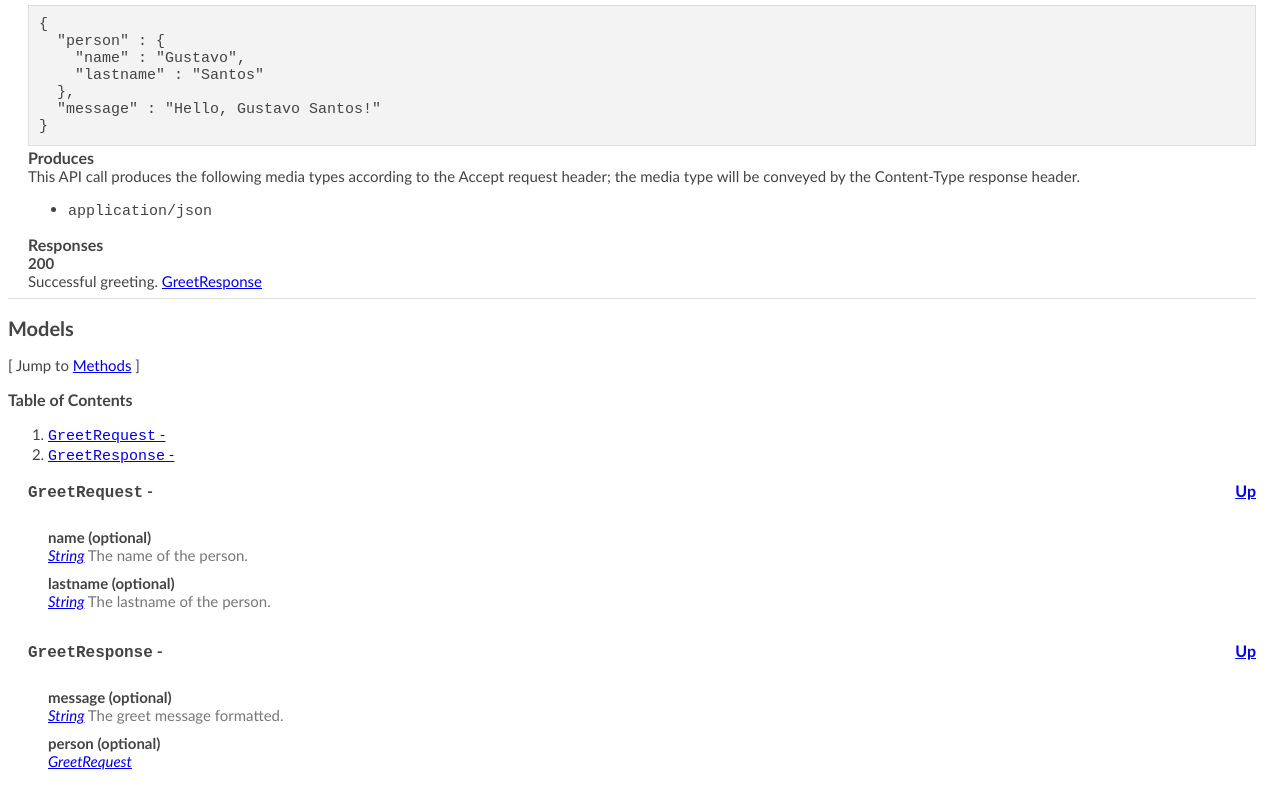
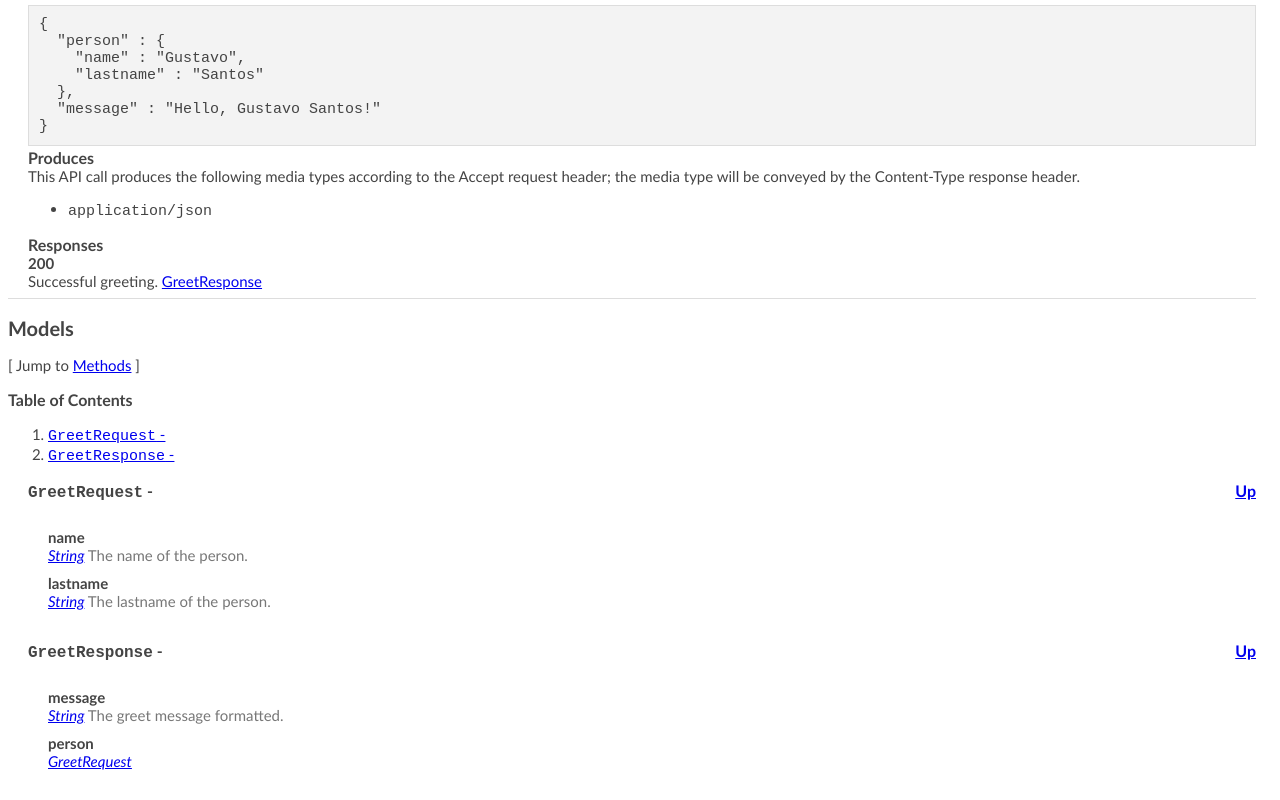
Before and after one commit to gu7araujo/Swift-Server-Side, a plain HTML site: page swagger-docs/index.html in a window 1280 px wide. Shown: the part 1201-2001 px from the top of the page. Drawn offline with Linux system fonts and the light colour scheme.

Commit message:
Update swagger docs

```diff
--- a/swagger-docs/index.html
+++ b/swagger-docs/index.html
@@ -306,16 +306,16 @@ font-style: italic;
     <h3><a name="GreetRequest"><code>GreetRequest</code> - </a> <a class="up" href="#__Models">Up</a></h3>
     <div class='model-description'></div>
     <div class="field-items">
-      <div class="param">name (optional)</div><div class="param-desc"><span class="param-type"><a href="#string">String</a></span> The name of the person. </div>
-<div class="param">lastname (optional)</div><div class="param-desc"><span class="param-type"><a href="#string">String</a></span> The lastname of the person. </div>
+      <div class="param">name </div><div class="param-desc"><span class="param-type"><a href="#string">String</a></span> The name of the person. </div>
+<div class="param">lastname </div><div class="param-desc"><span class="param-type"><a href="#string">String</a></span> The lastname of the person. </div>
     </div>  <!-- field-items -->
   </div>
   <div class="model">
     <h3><a name="GreetResponse"><code>GreetResponse</code> - </a> <a class="up" href="#__Models">Up</a></h3>
     <div class='model-description'></div>
     <div class="field-items">
-      <div class="param">message (optional)</div><div class="param-desc"><span class="param-type"><a href="#string">String</a></span> The greet message formatted. </div>
-<div class="param">person (optional)</div><div class="param-desc"><span class="param-type"><a href="#GreetRequest">GreetRequest</a></span>  </div>
+      <div class="param">message </div><div class="param-desc"><span class="param-type"><a href="#string">String</a></span> The greet message formatted. </div>
+<div class="param">person </div><div class="param-desc"><span class="param-type"><a href="#GreetRequest">GreetRequest</a></span>  </div>
     </div>  <!-- field-items -->
   </div>
   </body>
```
Also changed, not shown: 1 other file.
